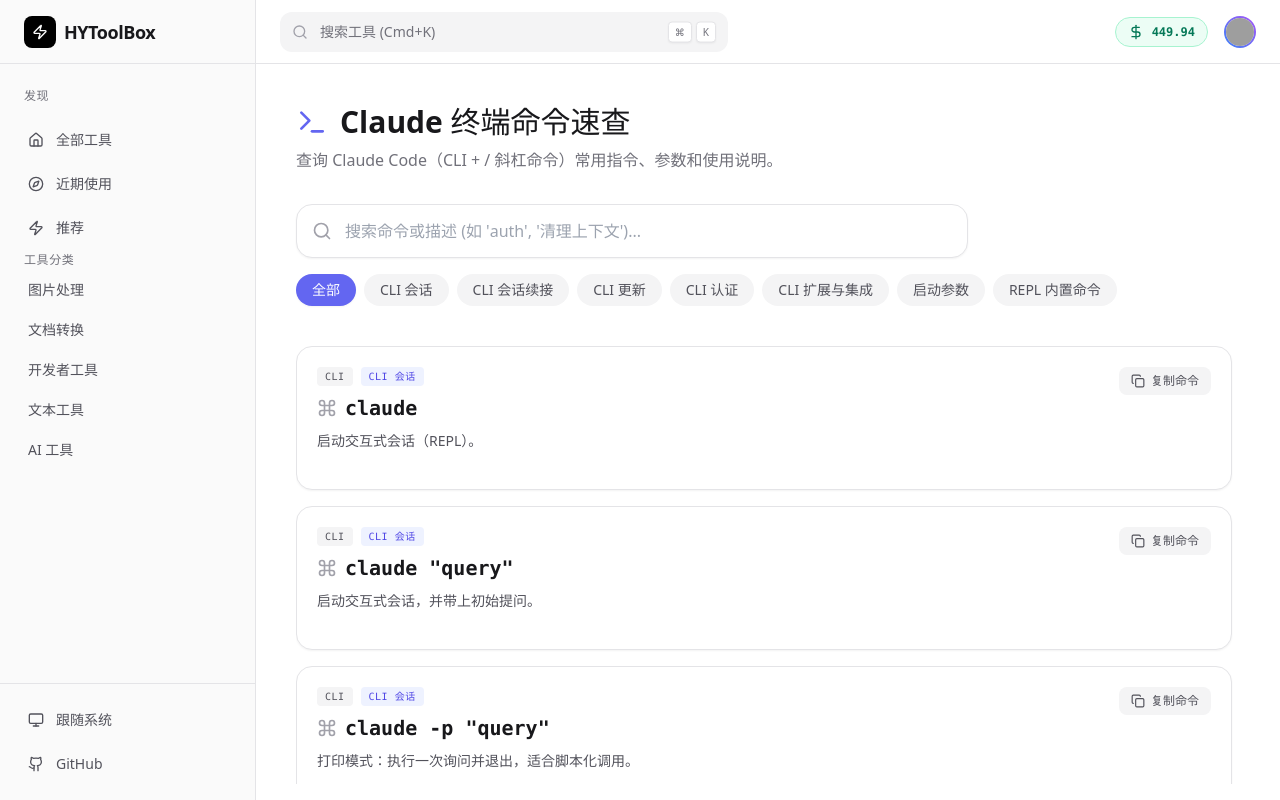
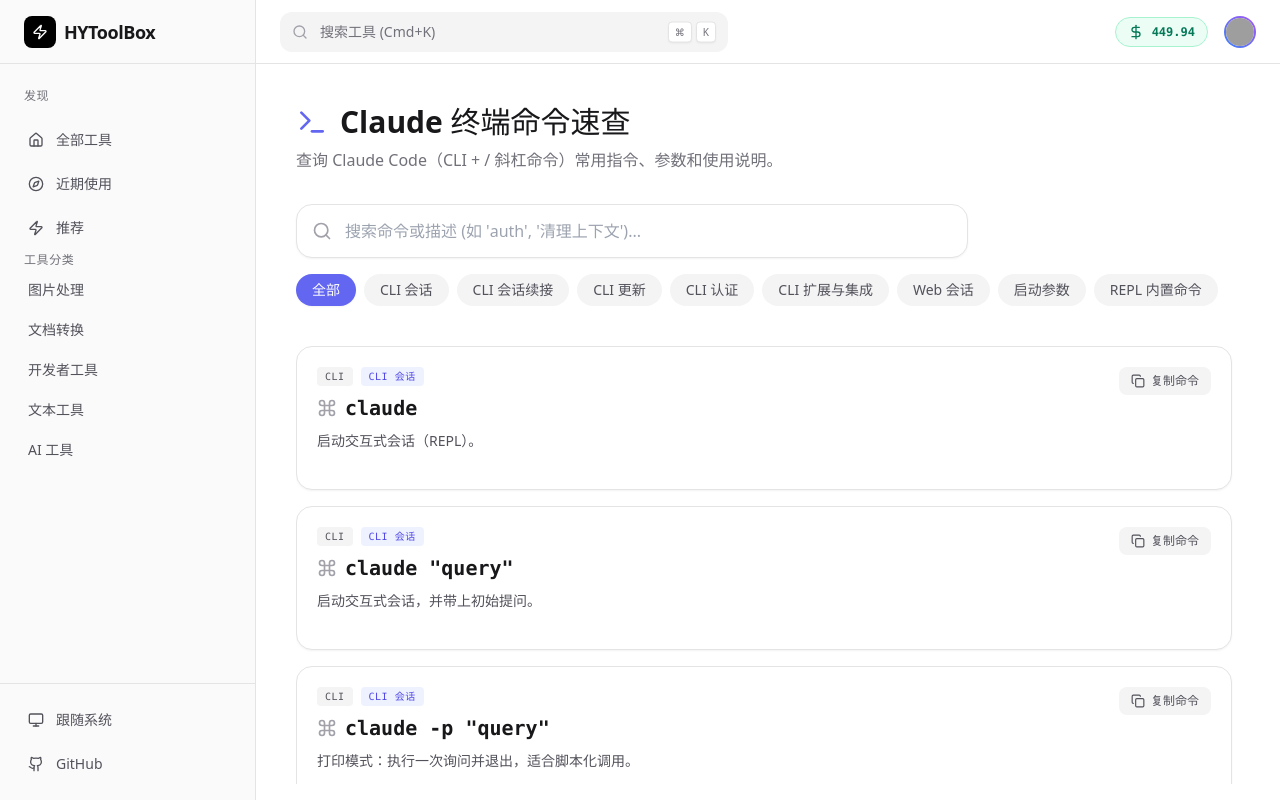
Before and after one commit to Bread-Milk/HYTool, a React (Vite) app: page /tools/claude-commands in a window 1280 px wide. Built offline with nearby package versions, Linux system fonts and the light colour scheme; grey boxes are pictures that could not be loaded.

Commit message:
docs: update Claude CLI commands

```diff
--- a/src/pages/tools/ClaudeCommands.tsx
+++ b/src/pages/tools/ClaudeCommands.tsx
@@ -158,6 +158,22 @@
     options: [{ flag: '--name "<Project Name>"', desc: '给远程控制会话设置展示名称' }],
   },
   {
+    id: 'flag-remote',
+    cmd: 'claude --remote "task description"',
+    desc: '在 claude.ai 上创建一个新的 Web Session（会话/任务），并将任务描述发送过去。',
+    kind: 'FLAG',
+    category: 'Web 会话',
+    options: [],
+  },
+  {
+    id: 'flag-teleport',
+    cmd: 'claude --teleport',
+    desc: '将一个 Web Session “传送”回本地终端继续执行。',
+    kind: 'FLAG',
+    category: 'Web 会话',
+    options: [],
+  },
+  {
     id: 'flag-model',
     cmd: 'claude --model <sonnet|opus|full-model-name>',
     desc: '指定本次会话使用的模型。',
@@ -169,6 +185,110 @@
     id: 'flag-add-dir',
     cmd: 'claude --add-dir <path...>',
     desc: '增加额外工作目录（授予文件访问权限）。',
+    kind: 'FLAG',
+    category: '启动参数',
+    options: [],
+  },
+  {
+    id: 'flag-bare',
+    cmd: 'claude --bare',
+    desc: '最小化启动：跳过 hooks/skills/plugins/MCP/auto-memory/CLAUDE.md 的自动发现（脚本调用更快）。',
+    kind: 'FLAG',
+    category: '启动参数',
+    options: [],
+  },
+  {
+    id: 'flag-chrome',
+    cmd: 'claude --chrome',
+    desc: '启用 Chrome 浏览器集成，用于 Web 自动化与测试。',
+    kind: 'FLAG',
+    category: '启动参数',
+    options: [],
+  },
+  {
+    id: 'flag-no-chrome',
+    cmd: 'claude --no-chrome',
+    desc: '禁用 Chrome 浏览器集成。',
+    kind: 'FLAG',
+    category: '启动参数',
+    options: [],
+  },
+  {
+    id: 'flag-allowed-tools',
+    cmd: 'claude --allowedTools "<rule...>"',
+    desc: '指定无需确认即可执行的工具权限规则（用于减少弹窗）。',
+    kind: 'FLAG',
+    category: '启动参数',
+    options: [],
+  },
+  {
+    id: 'flag-disallowed-tools',
+    cmd: 'claude --disallowedTools "<rule...>"',
+    desc: '从会话上下文中移除某些工具，使其不可用。',
+    kind: 'FLAG',
+    category: '启动参数',
+    options: [],
+  },
+  {
+    id: 'flag-debug',
+    cmd: 'claude --debug "<categories>"',
+    desc: '开启调试日志，可按分类过滤（如 "api,mcp" 或 "!statsig,!file"）。',
+    kind: 'FLAG',
+    category: '启动参数',
+    options: [],
+  },
+  {
+    id: 'flag-debug-file',
+    cmd: 'claude --debug-file <path>',
+    desc: '将调试日志写入指定文件（隐式开启 debug）。',
+    kind: 'FLAG',
+    category: '启动参数',
+    options: [],
+  },
+  {
+    id: 'flag-settings',
+    cmd: 'claude --settings <path|json>',
+    desc: '加载额外 settings（文件路径或 JSON 字符串）。',
+    kind: 'FLAG',
+    category: '启动参数',
+    options: [],
+  },
+  {
+    id: 'flag-setting-sources',
+    cmd: 'claude --setting-sources user,project,local',
+    desc: '指定要加载的设置来源（逗号分隔）。',
+    kind: 'FLAG',
+    category: '启动参数',
+    options: [],
+  },
+  {
+    id: 'flag-session-id',
+    cmd: 'claude --session-id "<uuid>"',
+    desc: '为会话指定固定 Session ID（需为有效 UUID）。',
+    kind: 'FLAG',
+    category: '启动参数',
+    options: [],
+  },
+  {
+    id: 'flag-no-session-persistence',
+    cmd: 'claude -p --no-session-persistence "query"',
+    desc: '打印模式下禁用会话持久化（不落盘，无法恢复）。',
+    kind: 'FLAG',
+    category: '启动参数',
+    options: [],
+  },
+  {
+    id: 'flag-mcp-config',
+    cmd: 'claude --mcp-config <path|json...>',
+    desc: '从 JSON 文件/字符串加载 MCP 配置（可传多个，空格分隔）。',
+    kind: 'FLAG',
+    category: '启动参数',
+    options: [],
+  },
+  {
+    id: 'flag-strict-mcp-config',
+    cmd: 'claude --strict-mcp-config',
+    desc: '仅使用 --mcp-config 指定的 MCP 配置，忽略其它来源。',
     kind: 'FLAG',
     category: '启动参数',
     options: [],
@@ -289,6 +409,46 @@
     id: 'repl-cost',
     cmd: '/cost',
     desc: '显示 Token 使用情况。',
+    kind: 'REPL',
+    category: 'REPL 内置命令',
+    options: [],
+  },
+  {
+    id: 'repl-doctor',
+    cmd: '/doctor',
+    desc: '诊断并验证 Claude Code 安装与设置。',
+    kind: 'REPL',
+    category: 'REPL 内置命令',
+    options: [],
+  },
+  {
+    id: 'repl-terminal-setup',
+    cmd: '/terminal-setup',
+    desc: '安装/配置终端快捷键绑定（例如 Shift+Enter 多行输入）。',
+    kind: 'REPL',
+    category: 'REPL 内置命令',
+    options: [],
+  },
+  {
+    id: 'repl-copy',
+    cmd: '/copy [N]',
+    desc: '复制最近一次（或第 N 次）助手回复到剪贴板；若有代码块可交互选择。',
+    kind: 'REPL',
+    category: 'REPL 内置命令',
+    options: [],
+  },
+  {
+    id: 'repl-effort',
+    cmd: '/effort [low|medium|high|max|auto]',
+    desc: '设置模型 effort level（部分值可能需特定模型/套餐）。',
+    kind: 'REPL',
+    category: 'REPL 内置命令',
+    options: [],
+  },
+  {
+    id: 'repl-fast',
+    cmd: '/fast [on|off]',
+    desc: '开启/关闭 fast mode。',
     kind: 'REPL',
     category: 'REPL 内置命令',
     options: [],
```
